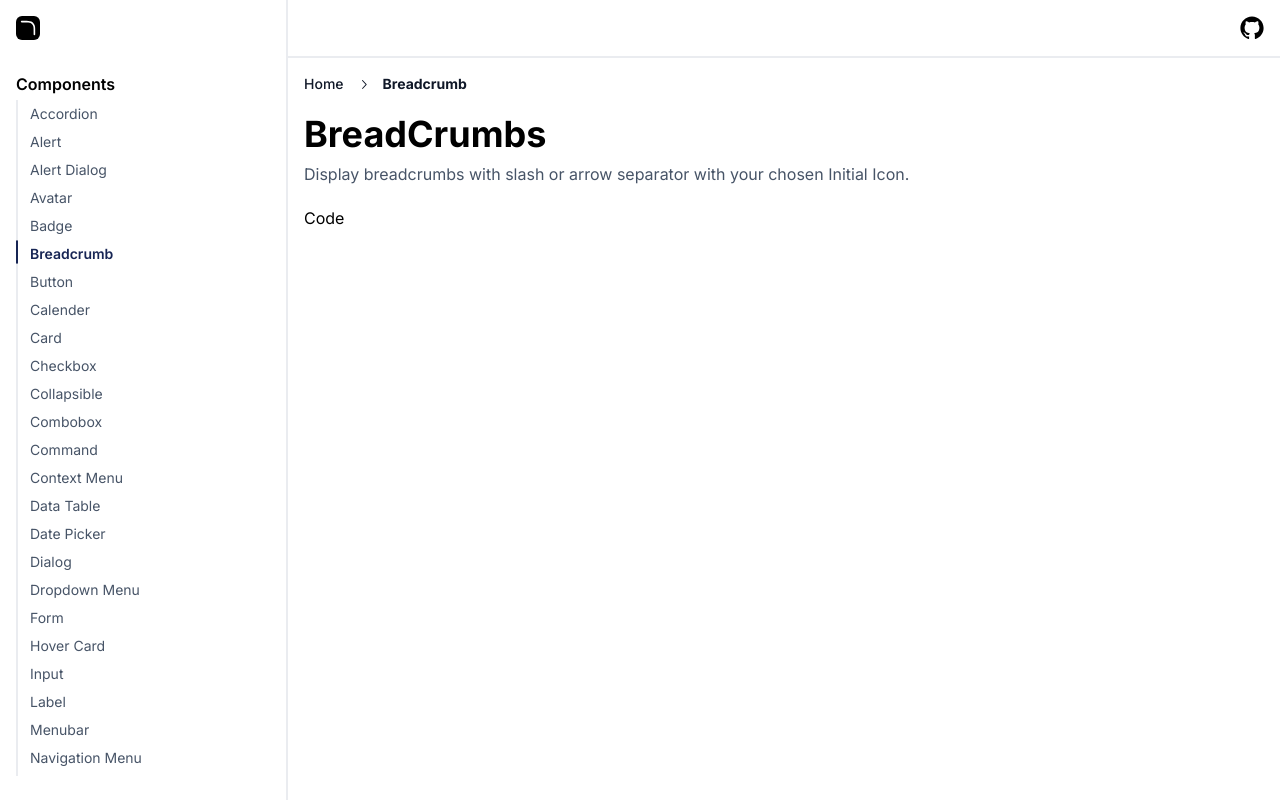
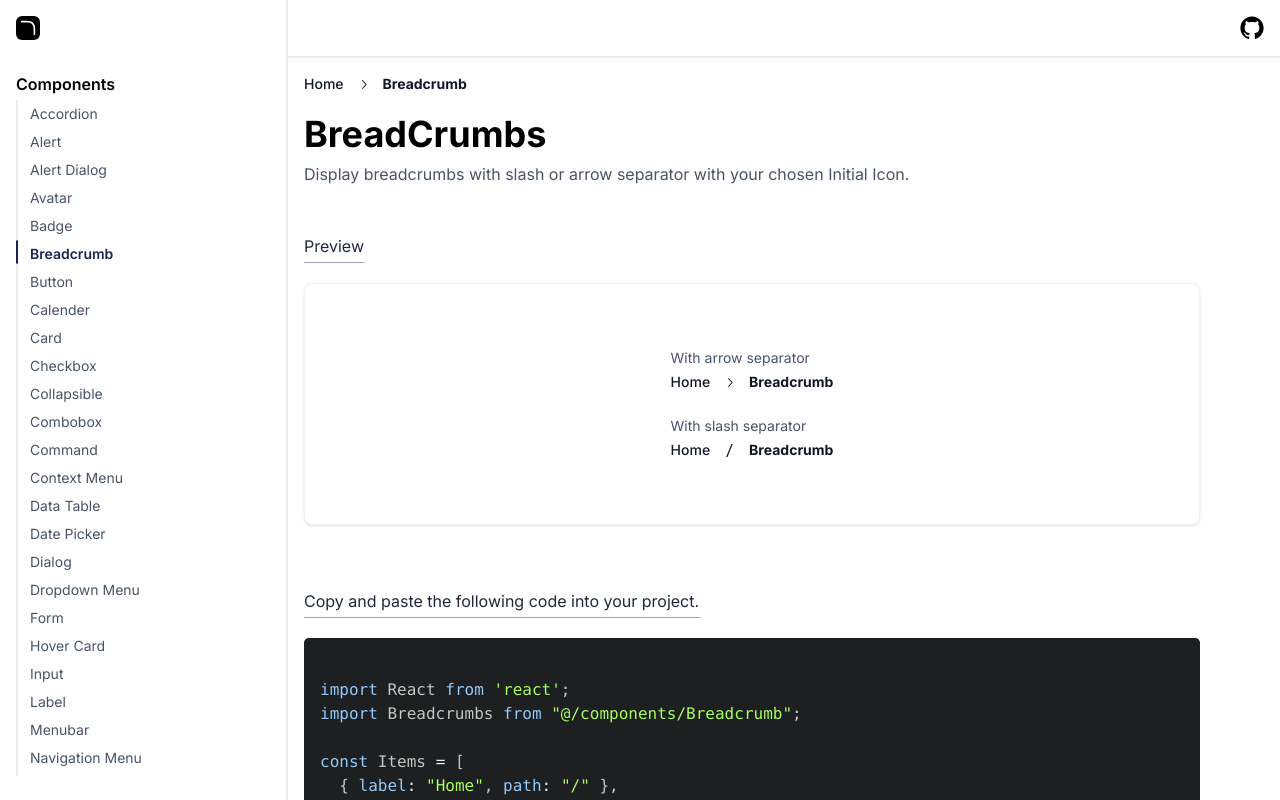
Before and after one commit to twinkalp10/open-ui, a Next.js app: page /components/breadcrumb in a window 1280 px wide. Shown: the top 800 px of the page. Built offline with nearby package versions, Linux system fonts and the light colour scheme.

Commit message:
Layout for breadcrumb added

```diff
--- a/app/components/breadcrumb/page.tsx
+++ b/app/components/breadcrumb/page.tsx
@@ -1,4 +1,7 @@
+import APIRefLayout from "@/components/APIRefLayout";
 import Breadcrumbs from "@/components/Breadcrumb";
+import CodeBlock from "@/components/CodeLayout";
+import PreviewLayout from "@/components/PreviewLayout";
 import TitleLayout from "@/components/TitleLayout";
 import React from "react";
 
@@ -9,6 +12,29 @@ const Items = [
     path: "/components/breadcrumb",
   },
 ];
+
+const code = `
+import React from 'react';
+import Breadcrumbs from "@/components/Breadcrumb";
+
+const Items = [
+  { label: "Home", path: "/" },
+  {
+    label: "Breadcrumb",
+    path: "/components/breadcrumb",
+  },
+];
+
+const App = () => {
+  return (
+    <div>
+      <Breadcrumbs separator="arrow" items={Items} />
+    </div>
+    );
+  };
+
+export default App;
+  `;
 
 const Page = () => {
   return (
@@ -24,10 +50,24 @@ const Page = () => {
         />
       </div>
 
+      {/* API Reference */}
+
+      {/* Example */}
+      <PreviewLayout>
+        <div className="flex flex-col gap-6">
+          <div className="flex flex-col gap-1">
+            <p className="text-gray-600 text-sm">With arrow separator</p>
+            <Breadcrumbs separator="arrow" items={Items} />
+          </div>
+          <div className="flex flex-col gap-1">
+            <p className="text-gray-600 text-sm">With slash separator</p>
+            <Breadcrumbs separator="slash" items={Items} />
+          </div>
+        </div>
+      </PreviewLayout>
+
       {/* Code */}
-      <div className="mt-5">
-        <div>Code</div>
-      </div>
+      <CodeBlock code={code} />
     </div>
   );
 };
--- /dev/null
+++ b/components/APIRefLayout.tsx
@@ -0,0 +1,22 @@
+import React from "react";
+import Badge from "./Badge";
+
+interface APIRefLayoutType {
+  APIref: string;
+}
+
+const APIRefLayout = ({ APIref }: APIRefLayoutType) => {
+  return (
+    <a href={APIref} target="_blank" className="w-[124px]">
+      <Badge
+        size="md"
+        background_color="bg-violet-100"
+        label="API Reference"
+        type="pill"
+        className="mt-2"
+      />
+    </a>
+  );
+};
+
+export default APIRefLayout;
--- a/components/Badge.tsx
+++ b/components/Badge.tsx
@@ -1,5 +1,6 @@
 import React from "react";
 import { cva, type VariantProps } from "class-variance-authority";
+import { cn } from "@/lib/utils";
 
 const badge = cva(
   `inline-flex items-center rounded-full border font-semibold`,
@@ -22,13 +23,23 @@ const badge = cva(
   }
 );
 
-const Badge = ({ label, color, background_color, size, type }: BadgeType) => {
+const Badge = ({
+  label,
+  color = "text-gray-800",
+  background_color,
+  size,
+  type,
+  className,
+}: BadgeType) => {
   return (
     <div
-      className={`${badge({
-        size,
-        type,
-      })} ${color} ${background_color}`}
+      className={cn(
+        `${badge({
+          size,
+          type,
+        })} ${color} ${background_color}`,
+        className
+      )}
     >
       <div>{label}</div>
     </div>
@@ -37,8 +48,10 @@ const Badge = ({ label, color, background_color, size, type }: BadgeType) => {
 
 export default Badge;
 
-interface BadgeType extends VariantProps<typeof badge> {
+interface BadgeType
+  extends VariantProps<typeof badge>,
+    React.HTMLAttributes<HTMLDivElement> {
   label: string;
-  color: string;
+  color?: string;
   background_color: string;
 }
--- a/components/CodeLayout.tsx
+++ b/components/CodeLayout.tsx
@@ -1,19 +1,40 @@
-import React from "react";
-import SyntaxHighlighter from "react-syntax-highlighter";
-import { a11yDark } from "react-syntax-highlighter/dist/esm/styles/prism";
+"use client";
+import React, { useState } from "react";
+import { Prism as SyntaxHighlighter } from "react-syntax-highlighter";
+import { atomDark } from "react-syntax-highlighter/dist/esm/styles/prism";
+import { CopyToClipboard } from "react-copy-to-clipboard";
+import { ClipboardDocumentIcon } from "@heroicons/react/24/outline";
+import { Separator } from "./Separator";
+interface codeBlockProps {
+  code: string;
+}
 
-const CodeLayout = () => {
-  const code = `x+1`;
+const CodeBlock = ({ code }: codeBlockProps) => {
+  const [copied, setCopied] = useState(false);
+
+  const handleCopy = () => {
+    setCopied(true);
+    setTimeout(() => {
+      setCopied(false);
+    }, 1000);
+  };
 
   return (
-    <SyntaxHighlighter
-      language="tsx"
-      style={a11yDark}
-      customStyle={{ width: "800px" }}
-    >
-      {code}
-    </SyntaxHighlighter>
+    <div className="relative max-w-4xl mt-16">
+      <p className="text-gray-800">
+        Copy and paste the following code into your project.
+      </p>
+      <Separator className="max-w-[396px] mb-5 mt-1" />
+      <SyntaxHighlighter language="jsx" style={atomDark}>
+        {code}
+      </SyntaxHighlighter>
+      <CopyToClipboard text={code} onCopy={handleCopy}>
+        <button className="absolute text-white top-2 right-4">
+          {copied ? "Copied!" : <ClipboardDocumentIcon className="h-5 w-5" />}
+        </button>
+      </CopyToClipboard>
+    </div>
   );
 };
 
-export default CodeLayout;
+export default CodeBlock;
--- /dev/null
+++ b/components/DependencyLayout.tsx
@@ -0,0 +1,17 @@
+import React from "react";
+import CodeBlock from "./CodeLayout";
+
+interface Props {
+  dependency: string;
+}
+
+const DependencyLayout = ({ dependency }: Props) => {
+  return (
+    <div>
+      <p>Install the following dependencies: </p>
+      <CodeBlock code={dependency} />
+    </div>
+  );
+};
+
+export default DependencyLayout;
--- /dev/null
+++ b/components/PreviewLayout.tsx
@@ -0,0 +1,18 @@
+import React from "react";
+import { Separator } from "./Separator";
+
+const PreviewLayout = ({
+  children,
+}: React.AllHTMLAttributes<HTMLDivElement>) => {
+  return (
+    <div className="mt-12">
+      <p className="text-gray-800">Preview</p>
+      <Separator className="max-w-[60px] mb-5 mt-1" />
+      <div className="bg-white flex justify-center items-center py-10 border border-gray-100 shadow overflow-hidden sm:rounded-lg max-w-4xl">
+        <div className="px-4 py-5 sm:p-6">{children}</div>
+      </div>
+    </div>
+  );
+};
+
+export default PreviewLayout;
--- a/components/Separator.tsx
+++ b/components/Separator.tsx
@@ -17,7 +17,7 @@ const Separator = React.forwardRef<
       decorative={decorative}
       orientation={orientation}
       className={cn(
-        "shrink-0 bg-black",
+        "shrink-0 bg-gray-400",
         orientation === "horizontal" ? "h-[1px] w-full" : "h-full w-[1px]",
         className
       )}
--- a/components/TitleLayout.tsx
+++ b/components/TitleLayout.tsx
@@ -1,4 +1,5 @@
 import React from "react";
+import Badge from "./Badge";
 
 const TitleLayout = ({ title, subtitle }: TitleLayoutType) => {
   return (
--- a/package.json
+++ b/package.json
@@ -42,6 +42,7 @@
     "next": "13.4.10",
     "postcss": "8.4.26",
     "react": "18.2.0",
+    "react-copy-to-clipboard": "^5.1.0",
     "react-dom": "18.2.0",
     "react-syntax-highlighter": "^15.5.0",
     "tailwind-merge": "^1.14.0",
@@ -50,6 +51,7 @@
     "uuid": "^9.0.0"
   },
   "devDependencies": {
+    "@types/react-copy-to-clipboard": "^5.0.4",
     "@types/react-syntax-highlighter": "^15.5.7",
     "@types/uuid": "^9.0.2"
   }
```
Also changed, not shown: 2 other files (tests, documents, lock files or other folders).
